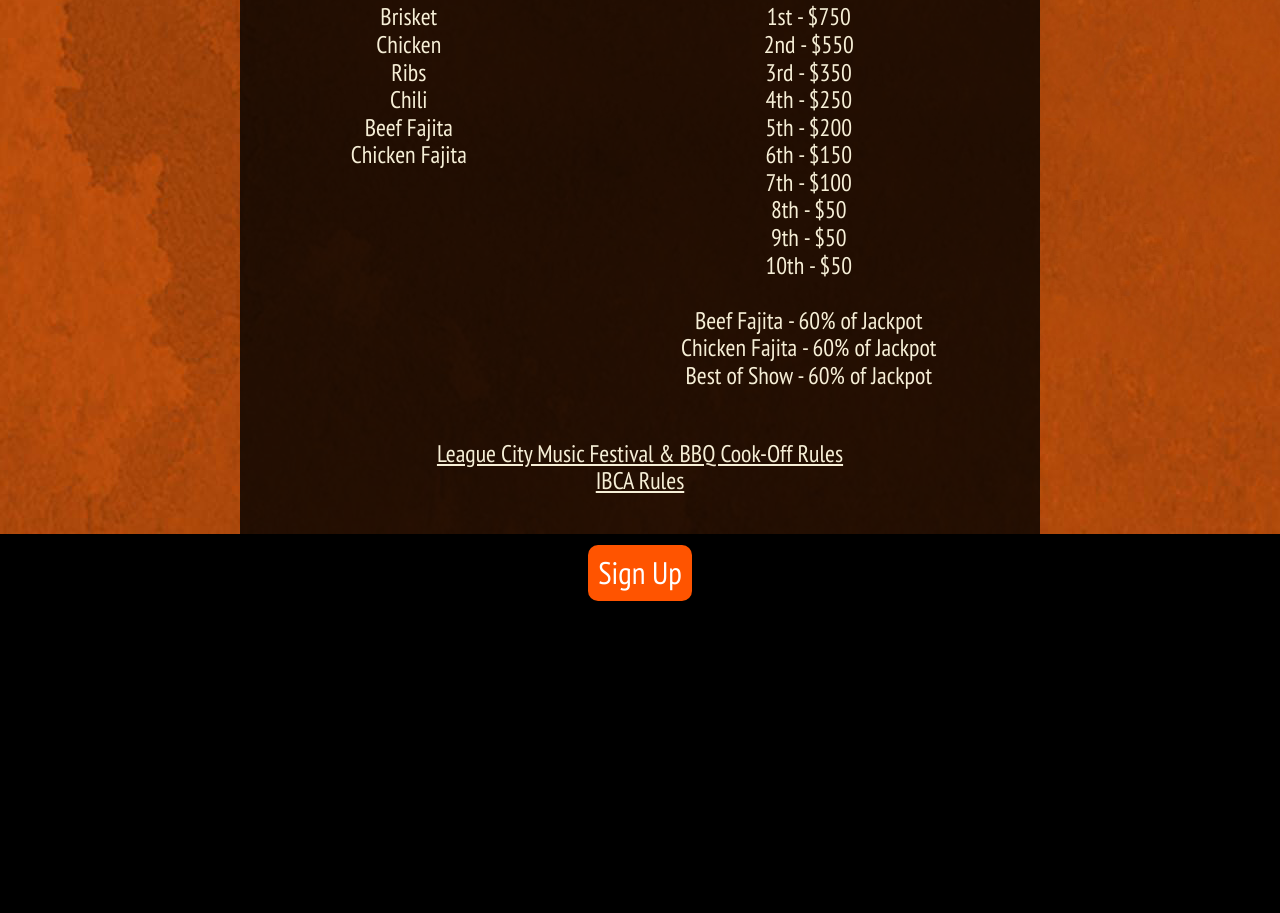
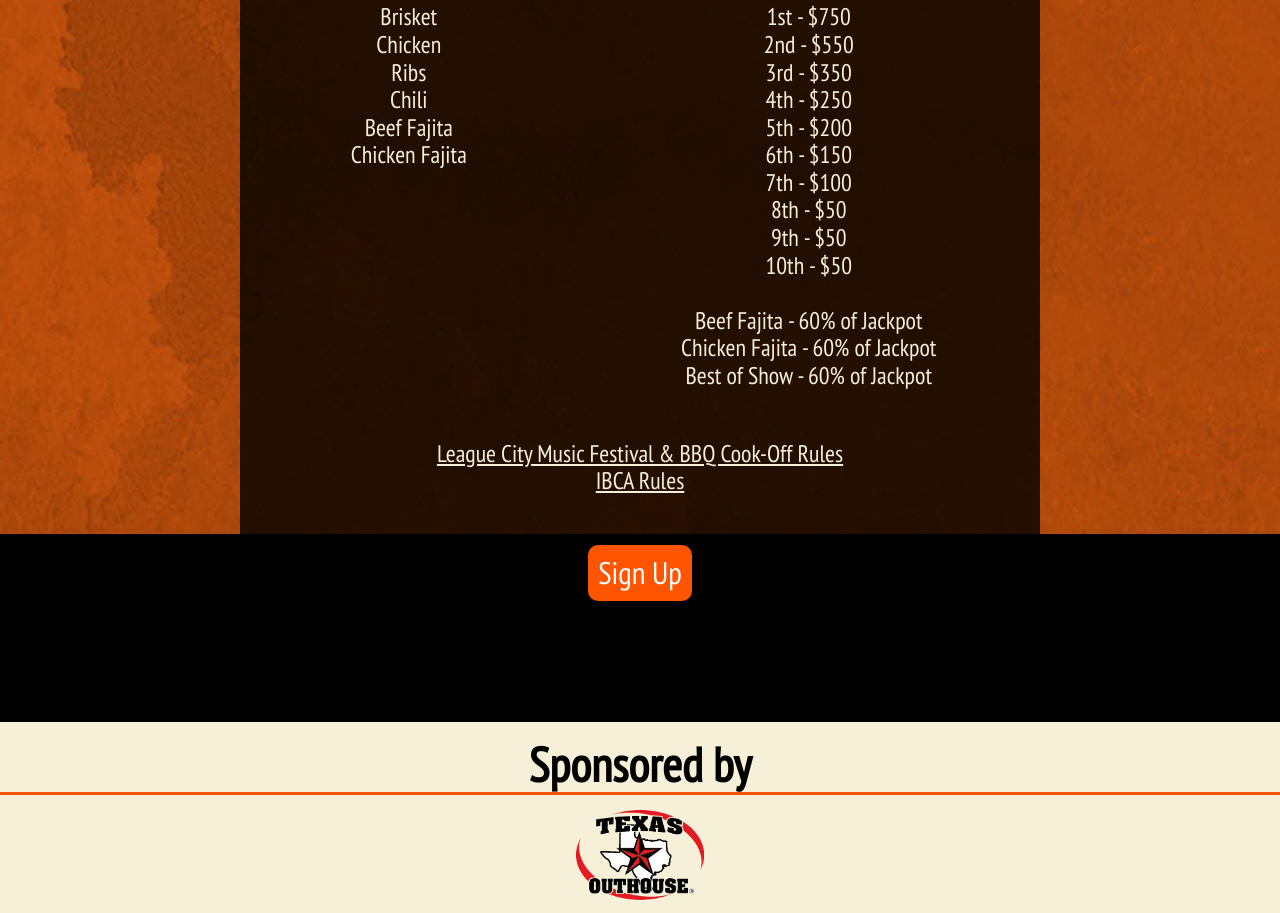
Before and after one commit to sebastianlofaro/website, a website: page bbq.html in a window 1280 px wide. Shown: the part 866-1779 px from the top of the page. Before the commit the page ends 1587 px from the top, so only its background shows below. Drawn offline with nearby package versions, Linux system fonts and the light colour scheme.

Commit message:
1.3.1
Added sponsor to the BBQ page.
Adjusted size of sponsors on home page.

```diff
--- a/bbq.html
+++ b/bbq.html
@@ -77,6 +77,14 @@
         <a href="http://pxtpcxtkqd.formstack.com/forms/2017_bbq_cookoff_registration"><button type="button" name="sign-up">Sign Up</button></a>
       </div>
      </div> <!-- content end -->
+     <section class="sponsors">
+       <h3>Sponsored by</h3>
+       <ul>
+         <li>
+           <img src="media/img/texas-outhouse.png" alt="">
+         </li>
+       </ul>
+     </section>
   </div>
 
   <script type="text/javascript" src="https://cdnjs.cloudflare.com/ajax/libs/jquery/3.1.1/jquery.min.js"></script>
--- a/styles/sass/layout/_bbq.scss
+++ b/styles/sass/layout/_bbq.scss
@@ -92,4 +92,25 @@
       }
     }
   }
+  .sponsors {
+    text-align: center;
+    width: 100%;
+    display: block;
+    position: relative;
+    background: #F6F0D8;
+    border-top: 1px solid black;
+    padding-bottom: 10px;
+    margin: 0;
+    h3 {
+      font-size: 3em;
+      margin: 15px 0;
+      border-bottom: 3px solid #ff5400;
+    }
+    ul {
+      text-align: center;
+      padding: 0;
+      list-style: none;
+      margin: 0;
+    }
+  }
 }
--- a/styles/sass/layout/_general.scss
+++ b/styles/sass/layout/_general.scss
@@ -223,8 +223,11 @@
       width: 10%
     }
   }
+  #faust-logo {
+    margin-top: 20px
+  }
   #lions-logo {
-    width: 14%;
+    width: 13%;
     @include desktop {
       width: 9.5%;
     }
```
Also changed, not shown: index.html (+1 -1 lines), media/img/faust.png, media/img/texas-outhouse.png (added), styles/css/style.css.
